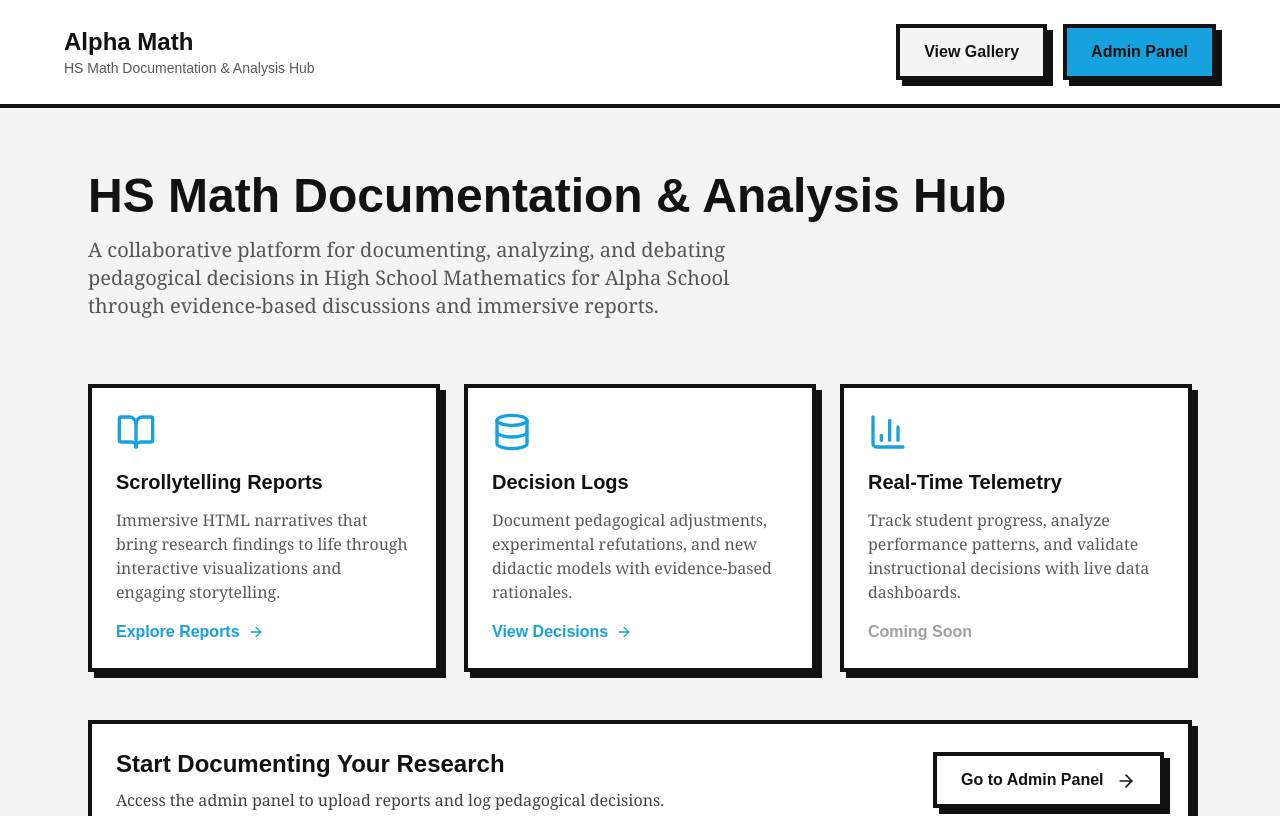
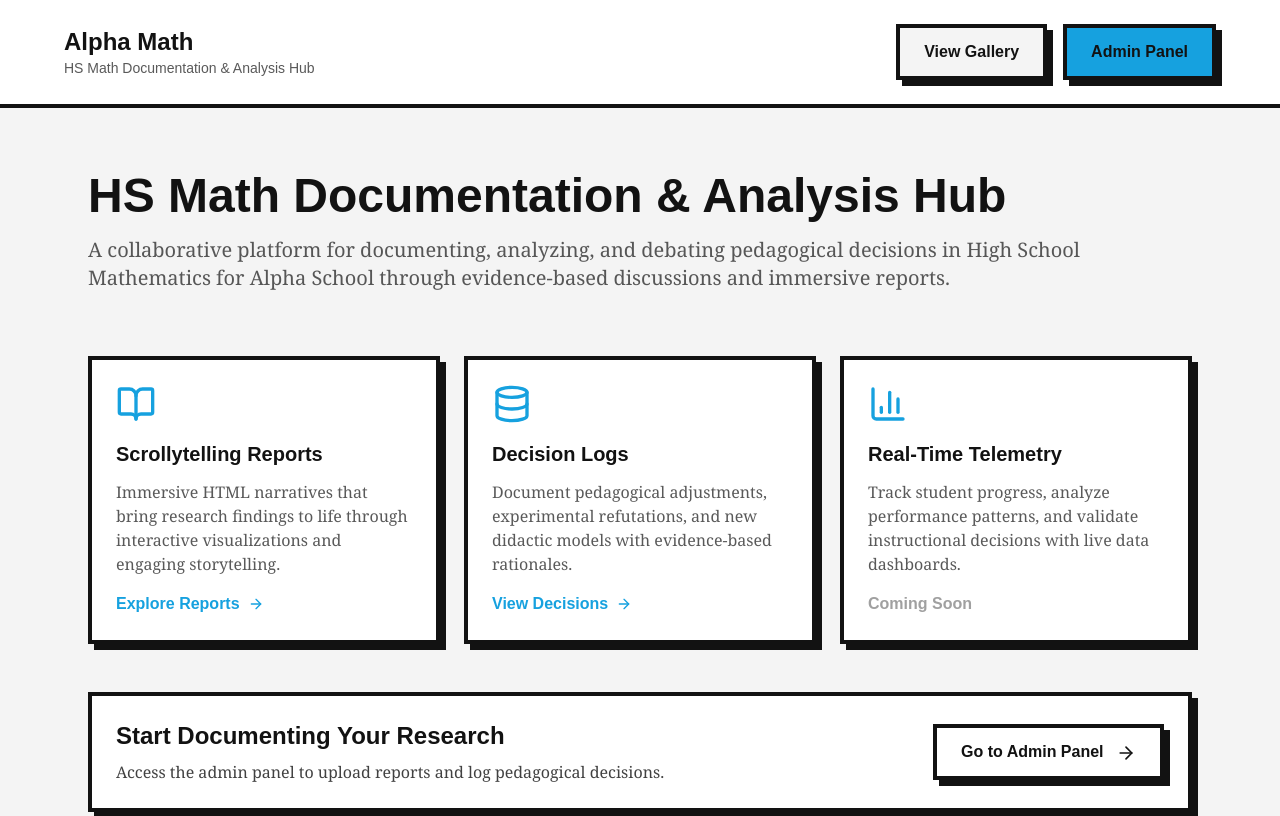
Before and after one commit to sebastiansarmientoforjan-maker/alpha-hsmath-repo, a Next.js app: page / in a window 1280 px wide. Shown: the top 816 px of the page. Built offline with nearby package versions, Linux system fonts and the light colour scheme.

Commit message:
Make subtitle span full width

```diff
--- a/app/page.tsx
+++ b/app/page.tsx
@@ -29,7 +29,7 @@ export default function Home() {
           <h2 className="text-5xl font-bold text-dark mb-4">
             HS Math Documentation & Analysis Hub
           </h2>
-          <p className="text-xl text-dark/70 max-w-2xl font-serif">
+          <p className="text-xl text-dark/70 font-serif">
             A collaborative platform for documenting, analyzing, and debating pedagogical decisions
             in High School Mathematics for Alpha School through evidence-based discussions and immersive reports.
           </p>
```
